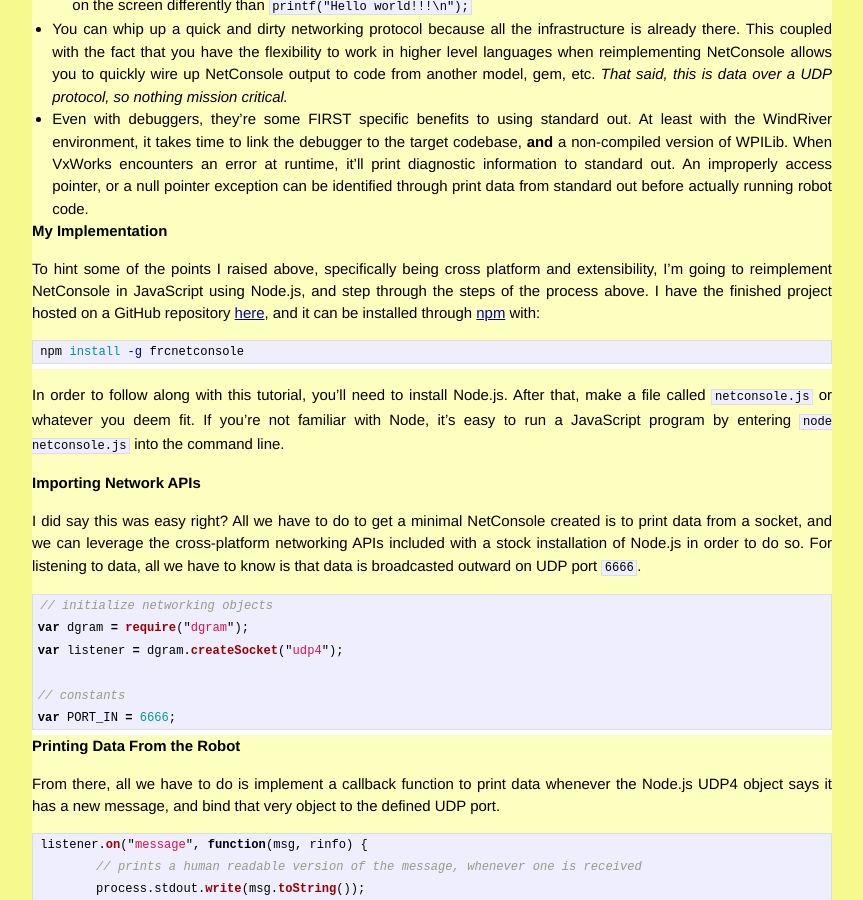
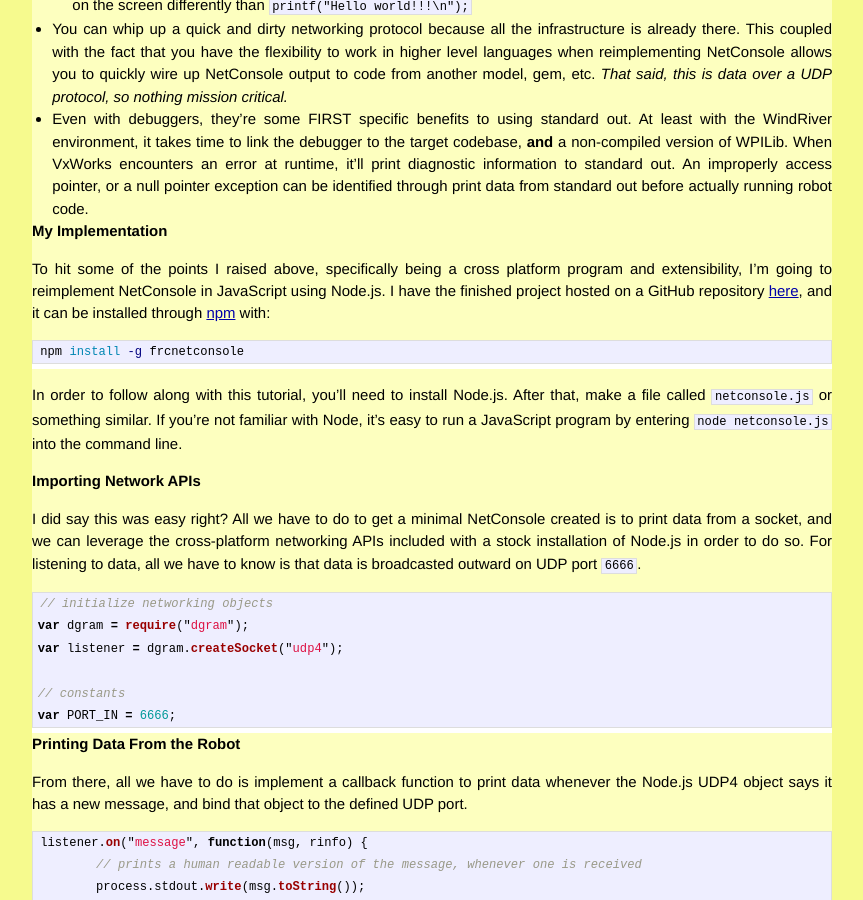
Before and after one commit to Armoredspider/evinugur.github.com, a Jekyll site: the page built from _posts/2013-12-08-reverse-engineer-frc-netconsole.md, in a window 1280 px wide and 900 px high, scrolled down 1216 px. Shown: the whole window, without its empty margins (208-1071 px from the left). Built offline with Jekyll 4.4.1, drawn with Linux system fonts in a browser that asks for light colours; Markdown is read by kramdown in place of the engine named in the settings.

Commit message:
Update 2013-12-08-reverse-engineer-frc-netconsole.md

```diff
--- a/_posts/2013-12-08-reverse-engineer-frc-netconsole.md
+++ b/_posts/2013-12-08-reverse-engineer-frc-netconsole.md
@@ -31,13 +31,13 @@
 
 ##My Implementation
 
-To hint some of the points I raised above, specifically being cross platform and extensibility, I'm going to reimplement NetConsole in JavaScript using Node.js, and step through the steps of the process above. I have the finished project hosted on a GitHub repository <a href="https://github.com/FRCTeam1073-TheForceTeam/netconsole.js">here</a>, and it can be installed through <a href="http://npmjs.org">npm</a> with:
+To hit some of the points I raised above, specifically being a cross platform program and extensibility, I'm going to reimplement NetConsole in JavaScript using Node.js. I have the finished project hosted on a GitHub repository <a href="https://github.com/FRCTeam1073-TheForceTeam/netconsole.js">here</a>, and it can be installed through <a href="http://npmjs.org">npm</a> with:
 
 {% highlight bash %}
 npm install -g frcnetconsole
 {% endhighlight %}
 
-In order to follow along with this tutorial, you'll need to install Node.js. After that, make a file called `netconsole.js` or whatever you deem fit. If you're not familiar with Node, it's easy to run a JavaScript program by entering `node netconsole.js` into the command line.
+In order to follow along with this tutorial, you'll need to install Node.js. After that, make a file called `netconsole.js` or something similar. If you're not familiar with Node, it's easy to run a JavaScript program by entering `node netconsole.js` into the command line.
 
 ###Importing Network APIs
 I did say this was easy right? All we have to do to get a minimal NetConsole created is to print data from a socket, and we can leverage the cross-platform networking APIs included with a stock installation of Node.js in order to do so. For listening to data, all we have to know is that data is broadcasted outward on UDP port `6666`.
@@ -53,7 +53,7 @@
 
 ###Printing Data From the Robot
 
-From there, all we have to do is implement a callback function to print data whenever the Node.js UDP4 object says it has a new message, and bind that very object to the defined UDP port.
+From there, all we have to do is implement a callback function to print data whenever the Node.js UDP4 object says it has a new message, and bind that object to the defined UDP port.
 
 {% highlight javascript %}
 
```
